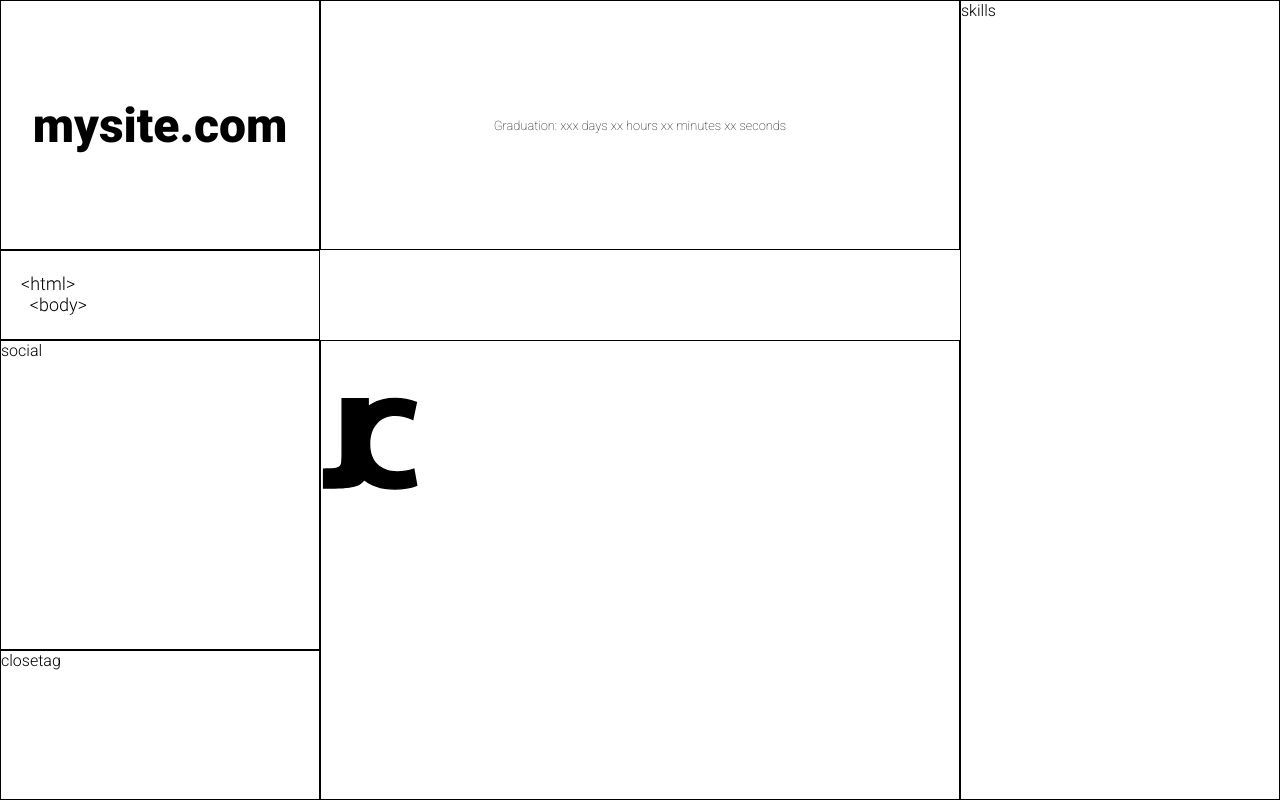
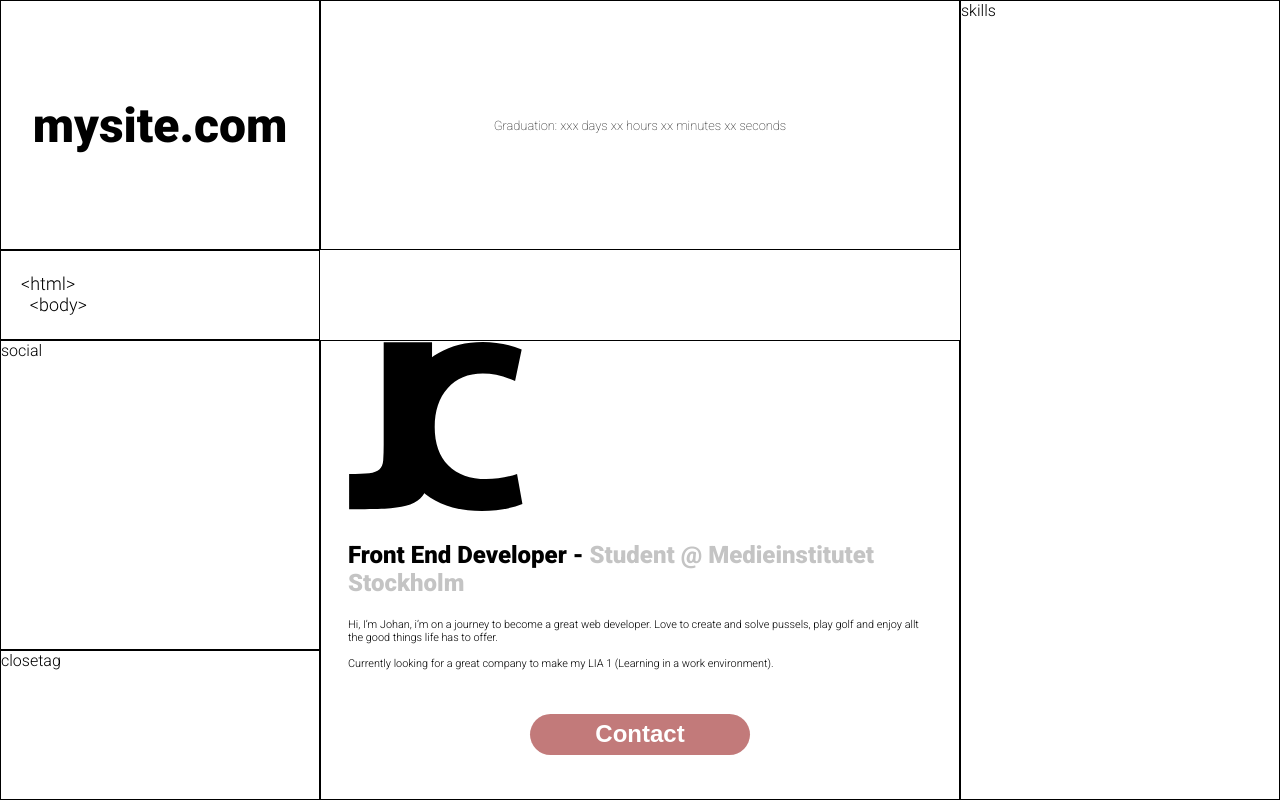
Before and after one commit to johced/my-profile-website, a plain HTML site: page main.html in a window 1280 px wide. Drawn offline with Linux system fonts and the light colour scheme.

Commit message:
set some starter design on main, updated logo and create contact button

```diff
--- a/main.html
+++ b/main.html
@@ -19,7 +19,17 @@
         <img src="img/starttag.svg" alt="start html body tags" />
       </div>
       <div class="main">
-        <img src="img/JC LOGO.svg" alt="JC logo" />
+        <img src="img/logo.svg" alt="JC logo" />
+        <div class="header">
+          Front End Developer - <span>Student @ Medieinstitutet Stockholm</span>
+        </div>
+        <div class="aboutme">
+          Hi, I’m Johan, i’m on a journey to become a great web developer. Love to create and solve
+          pussels, play golf and enjoy allt the good things life has to offer. <br />
+          <br />Currently looking for a great company to make my LIA 1 (Learning in a work
+          environment).
+        </div>
+        <button class="contact-btn">Contact</button>
       </div>
       <div class="skills">skills</div>
       <div class="social">social</div>
--- /dev/null
+++ b/scss/_main.scss
@@ -0,0 +1,36 @@
+.main {
+  display: flex;
+  flex-direction: column;
+
+  padding-left: 27px;
+  padding-right: 27px;
+  & img {
+    width: 30%;
+  }
+  & div.header {
+    padding-top: 30px;
+    font-size: 1.5rem;
+    font-weight: $fw-bold;
+  }
+  & span {
+    color: $light-grey;
+  }
+
+  & div.aboutme {
+    padding-top: 21px;
+    font-size: 0.68rem;
+  }
+  & button {
+    background-color: $attention;
+    color: $white;
+    font-size: 1.5rem;
+    font-weight: $fw-bold;
+    border: none;
+    border-radius: 20.5px;
+    width: 220px;
+    height: 41px;
+    outline: none;
+    cursor: pointer;
+    margin: auto;
+  }
+}
--- a/scss/main.scss
+++ b/scss/main.scss
@@ -5,6 +5,7 @@
 @import 'typography';
 @import 'countdown';
 @import 'starttag';
+@import 'main';
 
 * {
   margin: 0;
```
Also changed, not shown: css/main.css, dist/css/main.min.css, img/JC LOGO.png (deleted), img/JC LOGO.svg (deleted), img/logo.svg (added), 2 other files.
